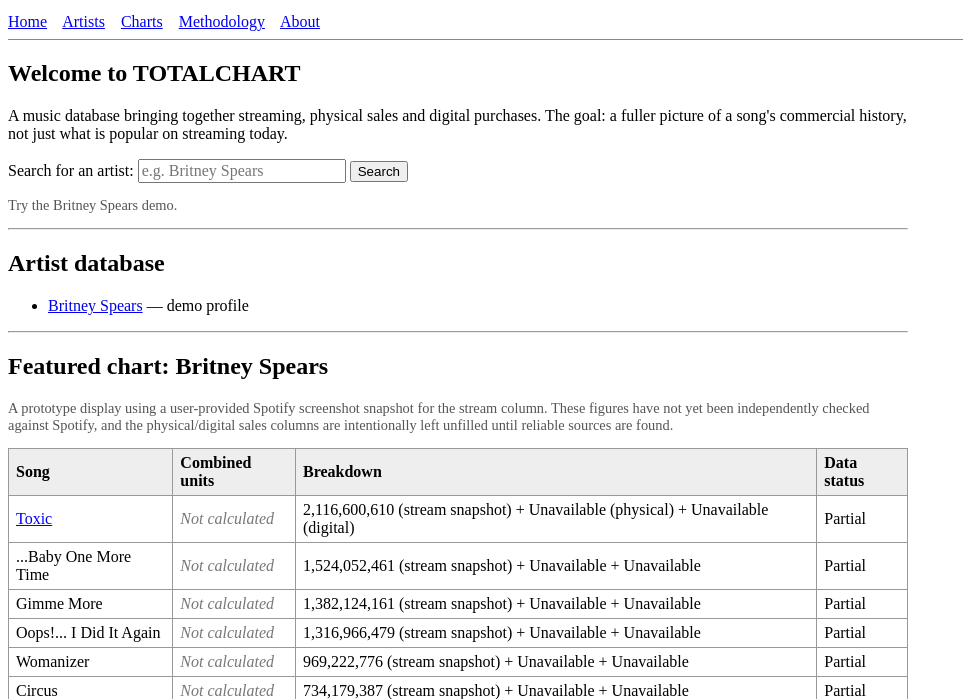
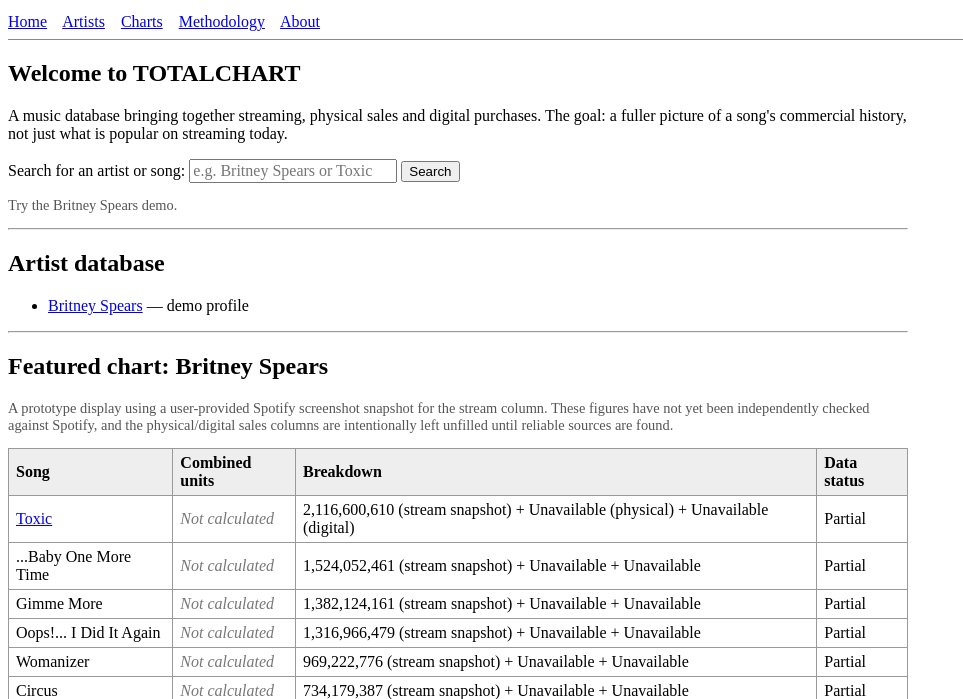
Before and after one commit to Melodii7785/totalchart, a plain HTML site: page index.html in a window 1280 px wide. Shown: the part 101-800 px from the top of the page, without its empty margins (0-963 px from the left). Drawn offline with Linux system fonts and the light colour scheme.

Commit message:
Clarify artist and song search

```diff
--- a/index.html
+++ b/index.html
@@ -38,8 +38,8 @@
   <h2>Welcome to TOTALCHART</h2>
   <p>A music database bringing together streaming, physical sales and digital purchases. The goal: a fuller picture of a song's commercial history, not just what is popular on streaming today.</p>
   <form id="search-form">
-    <label for="artist-search">Search for an artist:</label>
-    <input id="artist-search" type="search" placeholder="e.g. Britney Spears">
+    <label for="artist-search">Search for an artist or song:</label>
+    <input id="artist-search" type="search" placeholder="e.g. Britney Spears or Toxic">
     <button type="submit">Search</button>
   </form>
   <p id="search-message" class="small" aria-live="polite">Try the Britney Spears demo.</p>
```
